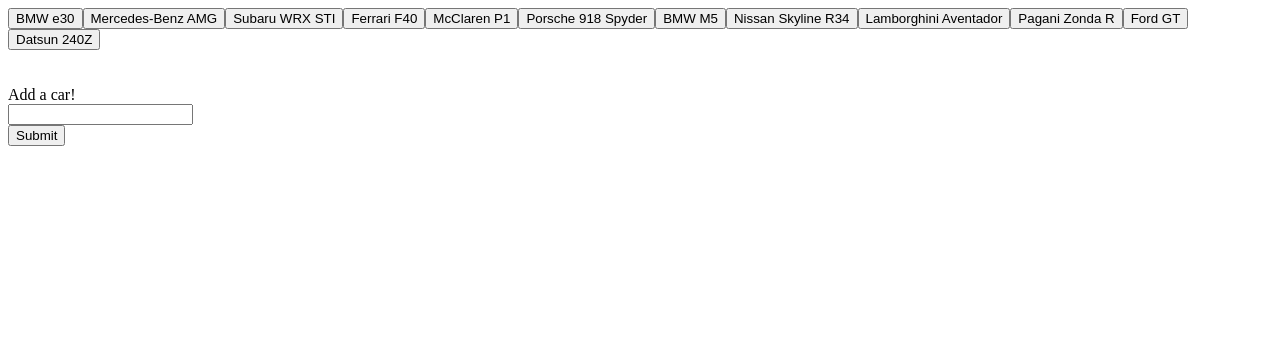
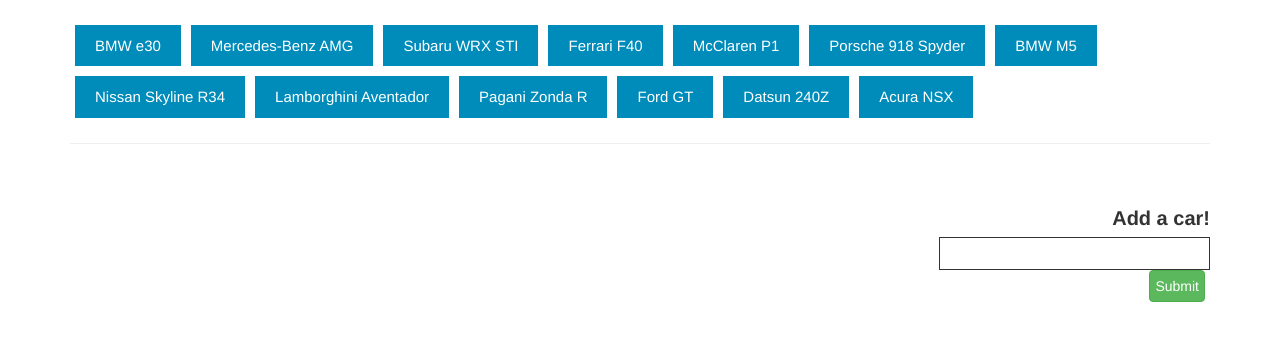
Before and after one commit to BSG-1/GiphyHW, a plain HTML site: page index.html in a window 1280 px wide. Drawn offline with nearby package versions, Linux system fonts and the light colour scheme.

Commit message:
final version HW #6

```diff
--- a/hw.js
+++ b/hw.js
@@ -4,14 +4,15 @@ $(document).ready(function(){
     //Array of the variable 'topics' that has list of cars
 	var topics = ["BMW e30", "Mercedes-Benz AMG", "Subaru WRX STI", "Ferrari F40",
 				  "McClaren P1", "Porsche 918 Spyder", "BMW M5", "Nissan Skyline R34",
-				  "Lamborghini Aventador", "Pagani Zonda R", "Ford GT", "Datsun 240Z"];
+				  "Lamborghini Aventador", "Pagani Zonda R", "Ford GT", "Datsun 240Z",
+				  "Acura NSX"];
 
 	//Pull the strings from the variable 'topics' and display them as buttons on the page
 	//when it loads
 	function renderCars(){
 		$("#topicButtons").empty();
 		for (var i = 0; i < topics.length; i++) {
-			var cars = $('<button>' + topics[i] + '</button>');
+			var cars = $('<button>' + topics[i] + '</button>').css("margin", '5px');
 			cars.addClass('ffs')
 			cars.text(topics[i]).attr("data-car", topics[i]);
 			$("#topicButtons").append(cars);
--- a/index.html
+++ b/index.html
@@ -1,26 +1,47 @@
 <!DOCTYPE html>
 <html>
 <head>
+
 	<title>Car Giphy</title>
+
 	<link rel="stylesheet" type="text/css" href="style.css">
+
+	<!--Google Fonts-->
+	<link href="https://fonts.googleapis.com/css?family=Cormorant+Garamond" rel="stylesheet">
+
+	<!--Link to Boostrap-->
+	<link rel="stylesheet" href="https://maxcdn.bootstrapcdn.com/bootstrap/3.3.6/css/bootstrap.min.css" integrity="sha384-1q8mTJOASx8j1Au+a5WDVnPi2lkFfwwEAa8hDDdjZlpLegxhjVME1fgjWPGmkzs7" crossorigin="anonymous">
+
 </head>
 <body>
+
+	<br>
+
+	<div class="container">
 
 		<!--Loading car Buttons from hw.js-->
 		<div id="topicButtons"></div>
 
+		<hr>
 		<br><br>
 
 		<!--Form to submit car gifs to page-->
+		<div class="text-right">
 			<form id="car-form">
-		<label for="car-input">Add a car!</label><br>
-		<input type="text" id="carInput"><br>
-		<input id="addCar" type="submit" value="Submit">
+				<label for="car-input" id="carLabel">Add a car!</label>
+					<br>
+				<input type="text" id="carInput">
+					<br>
+				<input class="btn btn-success" id="addCar" type="submit" value="Submit">
 			</form>
+		</div>
 
 		<br><br>
 
+		<!--Display images and ratings as 2 columns-->
 		<div id="cars"></div>
+
+	</div>
 
 	<script src="https://cdnjs.cloudflare.com/ajax/libs/jquery/3.2.1/jquery.min.js"></script>
 	<script src="hw.js"></script>
--- a/style.css
+++ b/style.css
@@ -0,0 +1,40 @@
+.container {
+	background-color: white;
+}
+
+p {
+	font-family: 'Cormorant Garamond', serif;
+	font-size: 18px;
+	font-color: white;
+}
+
+.ffs {
+	background-color: #008CBA;
+	border: none;
+    color: white;
+    padding: 10px 20px;
+    text-align: center;
+    text-decoration: none;
+    display: inline-block;
+    font-size: 15px;
+}
+
+#carLabel {
+	font-color: white;
+	text-align: center;
+}
+
+#addCar {
+	padding: 5px;
+	margin-right: 5px;
+}
+
+#car-form {
+	float: right;
+	font-size: 20px;
+}
+
+#carInput {
+	border: solid;
+	border-width: 0.5px
+}
```
Lines whose indentation alone changed are shown as unchanged.
